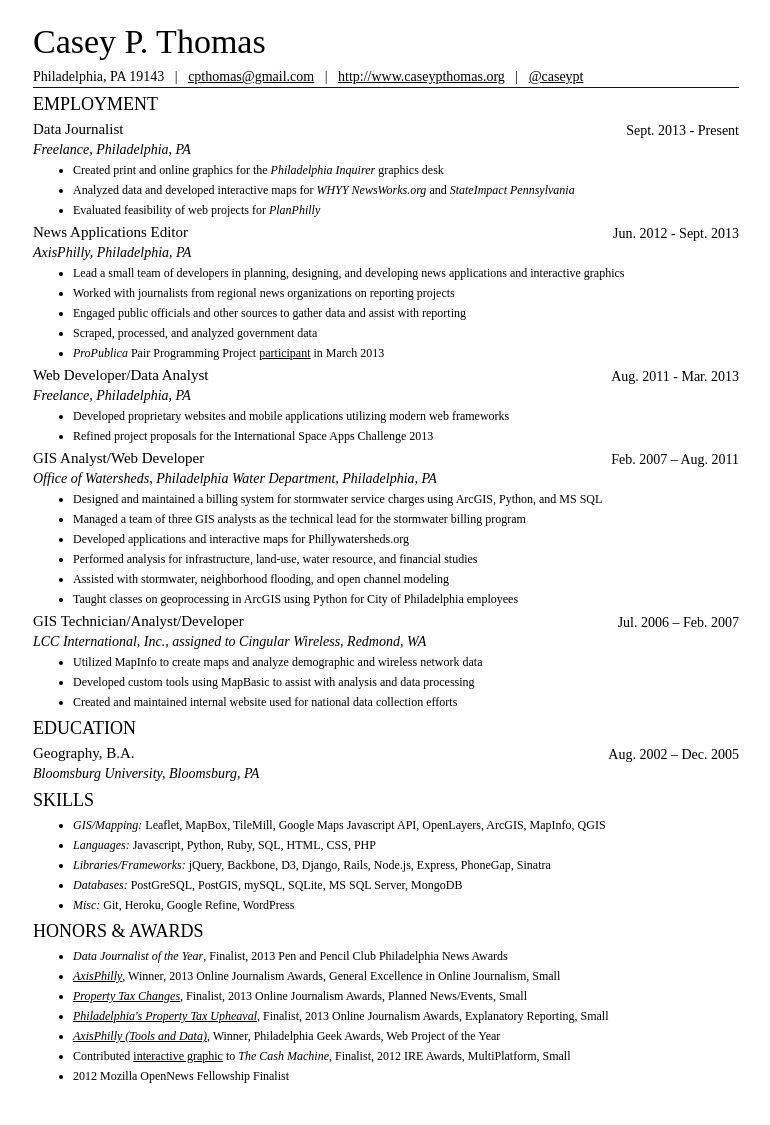
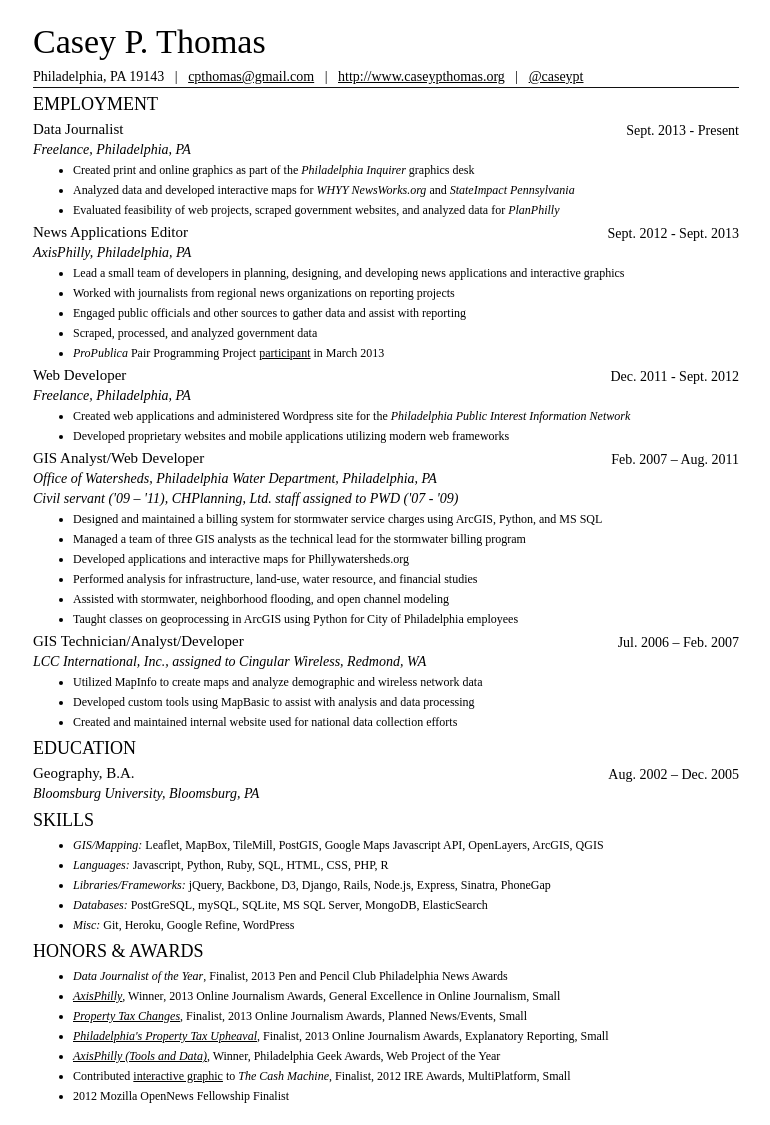
Before and after one commit to caseycesari/caseycesari.github.com, a Jekyll site: the page resume/index.html, which Jekyll copies as it is, in a window 1280 px wide. Shown: the whole page, without its empty margins (254-1024 px from the left). Built offline with Jekyll 4.4.1, drawn with Linux system fonts in a browser that asks for light colours.

Commit message:
Update resume

```diff
--- a/resume/index.html
+++ b/resume/index.html
@@ -53,16 +53,16 @@
           </header>
           <span class="location">Freelance, Philadelphia, PA</span>
           <ul>
-            <li>Created print and online graphics for the <em>Philadelphia Inquirer</em> graphics desk</li>
+            <li>Created print and online graphics as part of the <em>Philadelphia Inquirer</em> graphics desk</li>
             <li>Analyzed data and developed interactive maps for <em>WHYY NewsWorks.org</em> and <em>StateImpact Pennsylvania</em></li>
-            <li>Evaluated feasibility of web projects for <em>PlanPhilly</em></li>
+            <li>Evaluated feasibility of web projects, scraped government websites, and analyzed data for <em>PlanPhilly</em></li>
           </ul>
         </section>
 
         <section>
           <header>
             <h3>News Applications Editor</h3>
-            <span class="date">Jun. 2012 - Sept. 2013</span>
+            <span class="date">Sept. 2012 - Sept. 2013</span>
           </header>
           <span class="location">AxisPhilly, Philadelphia, PA</span>
           <ul>
@@ -76,13 +76,13 @@
 
         <section>
           <header>
-            <h3>Web Developer/Data Analyst</h3>
-            <span class="date">Aug. 2011 - Mar. 2013</span>
+            <h3>Web Developer</h3>
+            <span class="date">Dec. 2011 - Sept. 2012</span>
           </header>
           <span class="location">Freelance, Philadelphia, PA</span>
           <ul>
+            <li>Created web applications and administered Wordpress site for the <em>Philadelphia Public Interest Information Network</em></li>
             <li>Developed proprietary websites and mobile applications utilizing modern web frameworks</li>
-            <li>Refined project proposals for the International Space Apps Challenge 2013</li>
           </ul>
         </section>
 
@@ -92,6 +92,7 @@
             <span class="date">Feb. 2007 – Aug. 2011</span>
           </header>
           <span class="location">Office of Watersheds, Philadelphia Water Department, Philadelphia, PA</span>
+          <span class="location">Civil servant ('09 – '11), CHPlanning, Ltd. staff assigned to PWD ('07 - '09)</span>
           <ul>
             <li>Designed and maintained a billing system for stormwater service charges using ArcGIS, Python, and MS SQL</li>
             <li>Managed a team of three GIS analysts as the technical lead for the stormwater billing program</li>
@@ -132,19 +133,19 @@
         <ul class="skill-set">
           <li>
             <h4>GIS/Mapping:</h4>
-            Leaflet, MapBox, TileMill, Google Maps Javascript API, OpenLayers, ArcGIS, MapInfo, QGIS
+            Leaflet, MapBox, TileMill, PostGIS, Google Maps Javascript API, OpenLayers, ArcGIS, QGIS
           </li>
           <li>
             <h4>Languages:</h4>
-            Javascript, Python, Ruby, SQL, HTML, CSS, PHP
+            Javascript, Python, Ruby, SQL, HTML, CSS, PHP, R
           </li>
           <li>
             <h4>Libraries/Frameworks:</h4>
-            jQuery, Backbone, D3, Django, Rails, Node.js, Express, PhoneGap, Sinatra
+            jQuery, Backbone, D3, Django, Rails, Node.js, Express, Sinatra, PhoneGap
           </li>
           <li>
             <h4>Databases:</h4>
-             PostGreSQL, PostGIS, mySQL, SQLite, MS SQL Server, MongoDB
+             PostGreSQL, mySQL, SQLite, MS SQL Server, MongoDB, ElasticSearch
           </li>
           <li>
             <h4>Misc:</h4>
```
